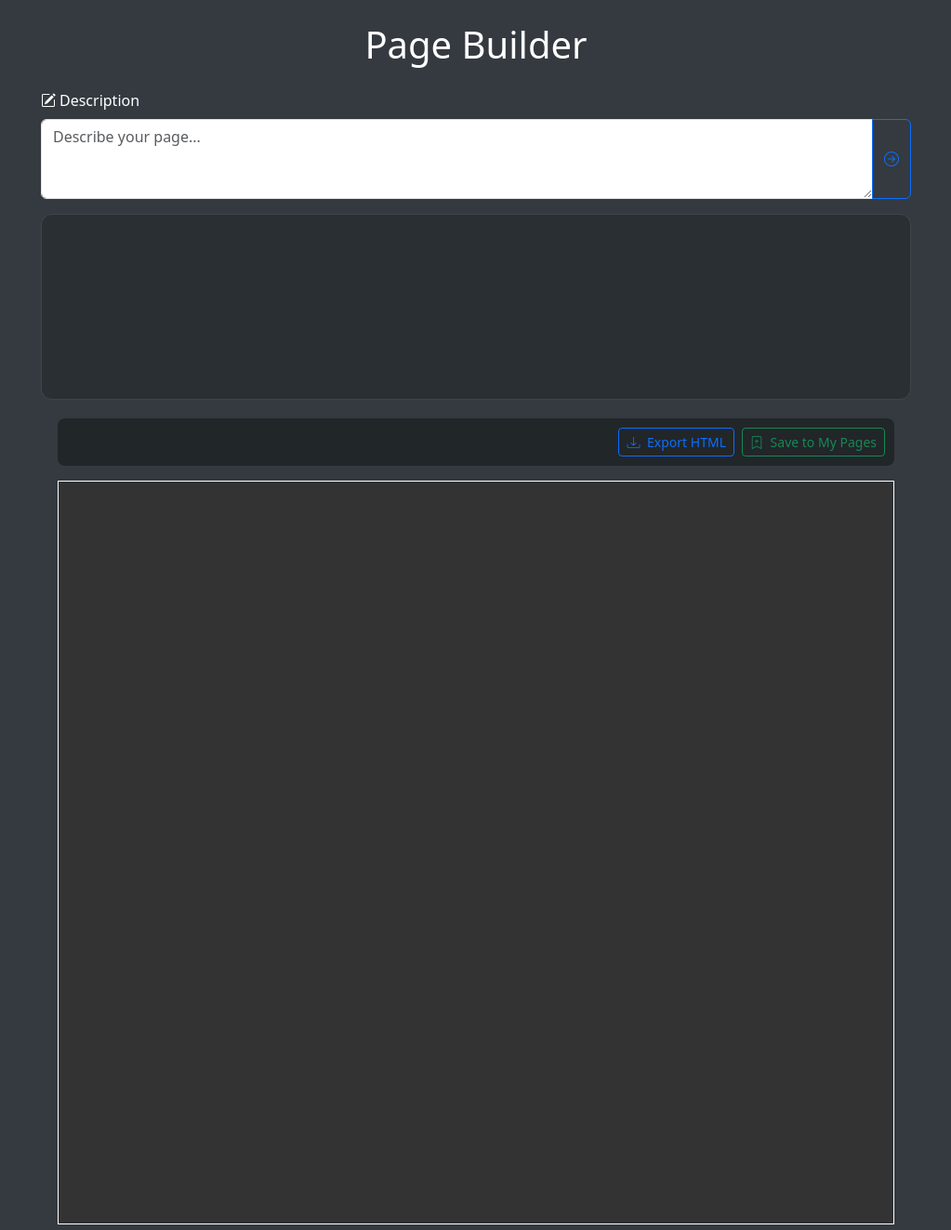
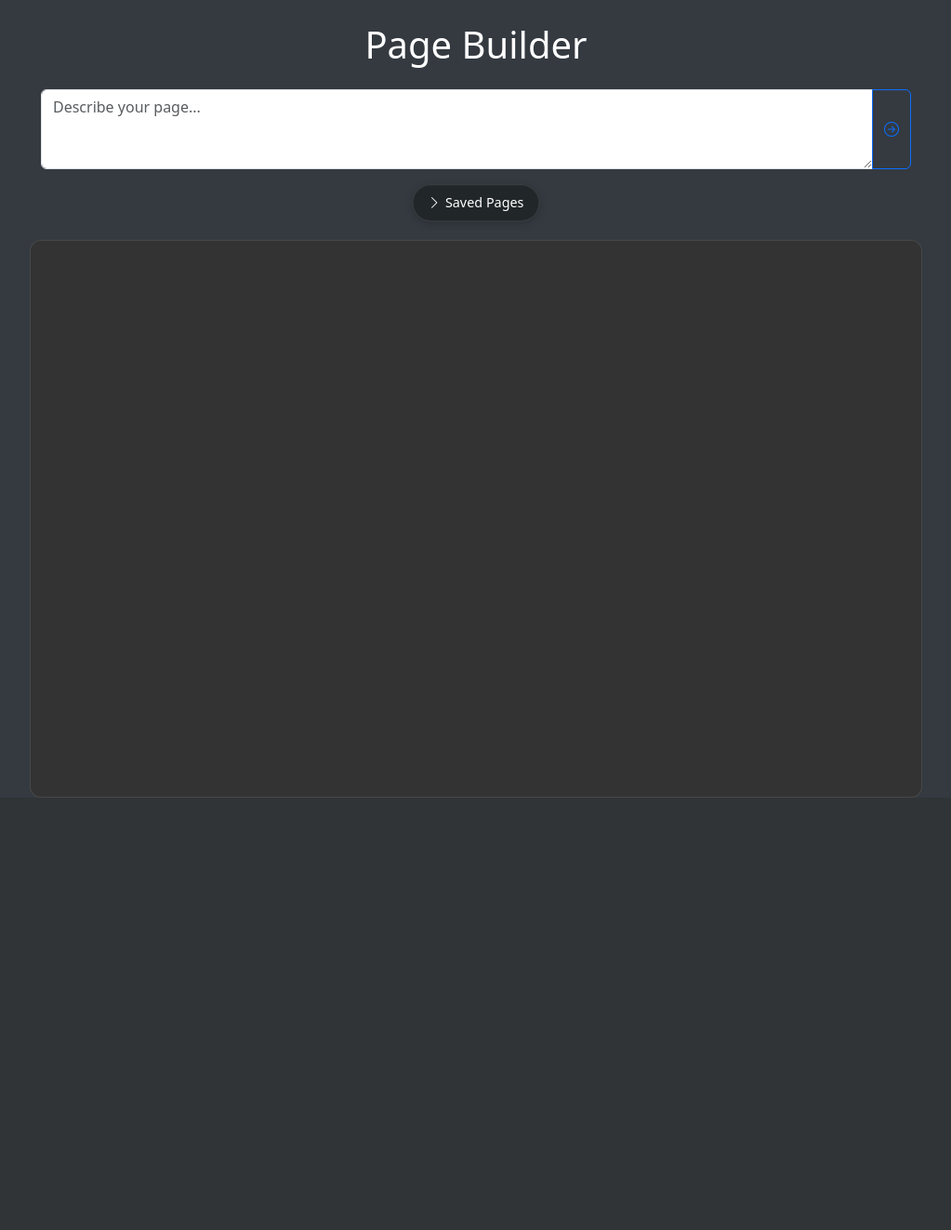
Before and after one commit to makeiteasierapps/AIToolKit, a Flask app: page /site_builder in a window 1280 px wide. Shown: the whole page at 93% size, without its empty margins (128-1151 px from the left). After the commit the page ends 858 px from the top, so only its background shows below. Run offline with Flask 3, Linux system fonts and the light colour scheme; some libraries are stand-ins or nearby versions.

Commit message:
improved ui, refactor

```diff
--- a/site_builder.py
+++ b/site_builder.py
@@ -35,7 +35,7 @@ model_dict = {
 }
 lm = LM(model_dict['haiku'], max_tokens=4096)
 configure(lm=lm)
-strong_lm = LM(model_dict['sonnet'], max_tokens=8000)
+strong_lm = LM(model_dict['4o-mini'], max_tokens=4096)
 
 class Nav(BaseModel):
     need_nav: bool
--- a/static/css/custom.css
+++ b/static/css/custom.css
@@ -10,21 +10,6 @@ body {
 }
 .container {
     max-width: 960px;
-}
-
-.thumbnail {
-    display: flex;
-    flex-direction: column;
-    align-items: center;
-    width: 220px;
-    height: 150px;
-    margin: 8px;
-    position: relative;
-    border: 1px solid rgba(255, 255, 255, 0.1);
-    border-radius: 8px;
-    background: rgba(33, 37, 41, 0.95);
-    transition: transform 0.2s, box-shadow 0.2s;
-    cursor: pointer;
 }
 
 .delete-button {
@@ -51,72 +36,9 @@ body {
     z-index: 10;
 }
 
-.thumbnail:hover .delete-button {
-    opacity: 1;
-}
 
 .delete-button:hover {
     background-color: rgb(220, 53, 69);
-}
-
-.thumbnail:hover {
-    transform: translateY(-2px);
-    box-shadow: 0 4px 12px rgba(0, 0, 0, 0.3);
-    border-color: rgba(255, 255, 255, 0.3);
-}
-
-.thumbnail-img {
-    width: 100%;
-    height: 100%;
-    object-fit: cover;
-    border-radius: 4px;
-    margin-top: 0;
-}
-
-.thumbnail-title {
-    width: 100%;
-    text-align: center;
-    margin: 4px 0 0 0;
-    font-size: 14px;
-    color: #fff;
-    overflow: hidden;
-    text-overflow: ellipsis;
-    white-space: nowrap;
-    padding: 0;
-}
-
-#thumbnails-container {
-    display: flex;  /* Change to flex instead of grid */
-    flex-wrap: nowrap;  /* Prevent wrapping */
-    gap: 16px;
-    height: 200px;
-    max-height: 200px;
-    overflow-x: auto;
-    overflow-y: hidden;
-    background: rgba(33, 37, 41, 0.5);
-    border-radius: 12px;
-    border: 1px solid rgba(255, 255, 255, 0.1);
-
-    /* For smoother scrolling */
-    scroll-behavior: smooth;
-
-    /* Hide scrollbar for cleaner look while maintaining functionality */
-    scrollbar-width: thin;  /* Firefox */
-    scrollbar-color: rgba(255, 255, 255, 0.2) transparent;  /* Firefox */
-
-    /* Hide scrollbar for Chrome/Safari/Opera */
-    &::-webkit-scrollbar {
-        height: 6px;
-    }
-
-    &::-webkit-scrollbar-track {
-        background: transparent;
-    }
-
-    &::-webkit-scrollbar-thumb {
-        background-color: rgba(255, 255, 255, 0.2);
-        border-radius: 3px;
-    }
 }
 
 #progress-overlay {
@@ -138,13 +60,14 @@ body {
 }
 
 .action-buttons {
-    position: sticky;
+    position: absolute;
     top: 20px;
+    right: 50px;
     z-index: 999;
-    background: rgba(33, 37, 41, 0.95);
     padding: 10px;
-    border-radius: 8px;
-    margin-bottom: 15px;
+    opacity: 0;
+    transition: opacity 0.2s ease-in-out;
+    pointer-events: none;
 }
 
 #progress-messages {
@@ -162,17 +85,30 @@ body {
 
 #preview-container {
     margin-top: 20px;
-    padding: 0 30px;
+    padding: 0;
     box-sizing: border-box;
     width: 100%;
     position: relative;
+    /* Set fixed height */
+    height: calc(100vh - 200px); /* Adjust the 200px based on your header/spacing needs */
+    display: flex;
+    flex-direction: column;
+}
+
+#preview-container:hover .action-buttons {
+    opacity: 1;
+    pointer-events: auto;
 }
 
 #preview {
-    border: 1px solid #fff;
+    border: 1px solid rgba(255, 255, 255, 0.1);
+    border-radius: 12px;
     width: 100%;
-    height: 100vh;
+    max-width: 100%;
     background-color: #333;
+    /* Make iframe fill container exactly */
+    height: 100%;
+    flex: 1;
 }
 
 .progress-item {
--- /dev/null
+++ b/static/css/thumbnail.css
@@ -0,0 +1,162 @@
+.thumbnail {
+    display: flex;
+    flex-direction: column;
+    align-items: center;
+    width: 220px;
+    height: 150px;
+    margin: 8px;
+    position: relative;
+    border: 1px solid rgba(255, 255, 255, 0.1);
+    border-radius: 8px;
+    background: rgba(33, 37, 41, 0.95);
+    transition: transform 0.2s, box-shadow 0.2s;
+    cursor: pointer;
+}
+
+
+.thumbnail:hover .delete-button {
+    opacity: 1;
+}
+
+.thumbnails-toggle {
+    position: absolute;
+    background: rgba(33, 37, 41, 0.9);
+    border: 1px solid rgba(255, 255, 255, 0.1);
+    border-radius: 20px;
+    color: #fff;
+    padding: 4px 12px;
+    font-size: 0.9rem;
+    cursor: pointer;
+    display: flex;
+    align-items: center;
+    gap: 4px;
+    z-index: 1;
+    transition: all 0.3s ease;
+}
+
+.thumbnails-toggle i {
+    transition: transform 0.3s ease;
+    transform: rotate(-90deg);
+}
+
+.thumbnail:hover {
+    transform: translateY(-2px);
+    box-shadow: 0 4px 12px rgba(0, 0, 0, 0.3);
+    border-color: rgba(255, 255, 255, 0.3);
+}
+
+.thumbnail-img {
+    width: 100%;
+    height: 100%;
+    object-fit: cover;
+    border-radius: 4px;
+    margin-top: 0;
+}
+
+.thumbnail-title {
+    width: 100%;
+    text-align: center;
+    margin: 4px 0 0 0;
+    font-size: 14px;
+    color: #fff;
+    overflow: hidden;
+    text-overflow: ellipsis;
+    white-space: nowrap;
+    padding: 0;
+}
+
+.thumbnails-wrapper {
+    min-height: 0;
+    position: relative;
+    margin-bottom: 1rem;
+    overflow: visible;
+}
+
+.thumbnails-wrapper.collapsed {
+    height: 0;
+    margin: 0;
+    min-height: 40px;
+}
+
+#thumbnails-container {
+    display: flex;
+    flex-wrap: nowrap;
+    gap: 16px;
+    height: 200px;
+    max-height: 200px;
+    overflow-x: auto;
+    overflow-y: hidden;
+    background: rgba(33, 37, 41, 0.5);
+    border-radius: 12px;
+    border: 1px solid rgba(255, 255, 255, 0.1);
+
+    /* Animation properties */
+    transform-origin: left;
+    transition: transform 0.3s ease, opacity 0.3s ease;
+    transform: scaleX(1);
+    opacity: 1;
+
+    /* For smoother scrolling */
+    scroll-behavior: smooth;
+
+    /* Hide scrollbar for cleaner look while maintaining functionality */
+    scrollbar-width: thin;  /* Firefox */
+    scrollbar-color: rgba(255, 255, 255, 0.2) transparent;  /* Firefox */
+
+    /* Hide scrollbar for Chrome/Safari/Opera */
+    &::-webkit-scrollbar {
+        height: 6px;
+    }
+
+    &::-webkit-scrollbar-track {
+        background: transparent;
+    }
+
+    &::-webkit-scrollbar-thumb {
+        background-color: rgba(255, 255, 255, 0.2);
+        border-radius: 3px;
+    }
+}
+
+.thumbnails-wrapper.collapsed #thumbnails-container {
+    transform: scaleX(0);
+    opacity: 0;
+}
+
+.thumbnails-wrapper:not(.collapsed) .thumbnails-toggle {
+    position: absolute;
+    right: -33px; /* Position half the button width outside */
+    top: 50%;
+    left: auto;
+    transform: translateY(-50%);
+    padding: 8px;
+    border-radius: 50%;
+    width: 32px;
+    height: 32px;
+    display: flex;
+    justify-content: center;
+    background: rgba(33, 37, 41, 0.95); /* Make background more visible */
+    box-shadow: -4px 0 8px rgba(0, 0, 0, 0.2); /* Add shadow only on left side */
+    border-left: none; /* Remove left border for seamless overlap */
+    border-top-left-radius: 0; /* Square off left side */
+    border-bottom-left-radius: 0;
+}
+
+.thumbnails-wrapper:not(.collapsed) .thumbnails-toggle span {
+    display: none;
+}
+
+.thumbnails-wrapper.collapsed .thumbnails-toggle i {
+    transform: rotate(90deg);
+
+}
+
+/* Collapsed state - button in center */
+.thumbnails-wrapper.collapsed .thumbnails-toggle {
+    left: 50%;
+    top: 50%;
+    transform: translate(-50%, -50%);
+    padding: 8px 16px;
+    background: rgba(33, 37, 41, 0.95);
+    box-shadow: 0 2px 8px rgba(0, 0, 0, 0.2);
+}
--- a/static/js/site_builder.js
+++ b/static/js/site_builder.js
@@ -296,4 +296,8 @@ document
     .addEventListener('click', handleSubmitDescription);
 document.getElementById('save-html').addEventListener('click', handleSaveHtml);
 document.getElementById('save-page').addEventListener('click', handleSavePage);
+document.querySelector('.thumbnails-toggle').addEventListener('click', function() {
+    const wrapper = this.closest('.thumbnails-wrapper');
+    wrapper.classList.toggle('collapsed');
+});
 loadSavedThumbnails();
--- a/templates/site_builder.html
+++ b/templates/site_builder.html
@@ -11,6 +11,7 @@
             crossorigin="anonymous"
         />
         <link href="/static/css/custom.css" rel="stylesheet" />
+        <link href="/static/css/thumbnail.css" rel="stylesheet" />
         <link
             rel="stylesheet"
             href="https://cdn.jsdelivr.net/npm/bootstrap-icons@1.11.3/font/bootstrap-icons.min.css"
@@ -20,9 +21,6 @@
         <div class="container">
             <h1 class="text-center my-4">Page Builder</h1>
             <div class="mb-3 position-relative">
-                <label for="website-description" class="form-label">
-                    <i class="bi bi-pencil-square me-1"></i>Description
-                </label>
                 <div class="input-group">
                     <textarea
                         class="form-control"
@@ -43,7 +41,18 @@
         </div>
 
         <div class="container">
-            <div id="thumbnails-container"></div>
+            <div class="thumbnails-wrapper collapsed">
+                <button
+                    class="thumbnails-toggle"
+                    aria-label="Toggle thumbnails"
+                >
+                    <i class="bi bi-chevron-up"></i>
+                    <span>Saved Pages</span>
+                </button>
+                <div id="thumbnails-container">
+                    <!-- thumbnails content -->
+                </div>
+            </div>
         </div>
 
         <div class="container" id="preview-container">
```
